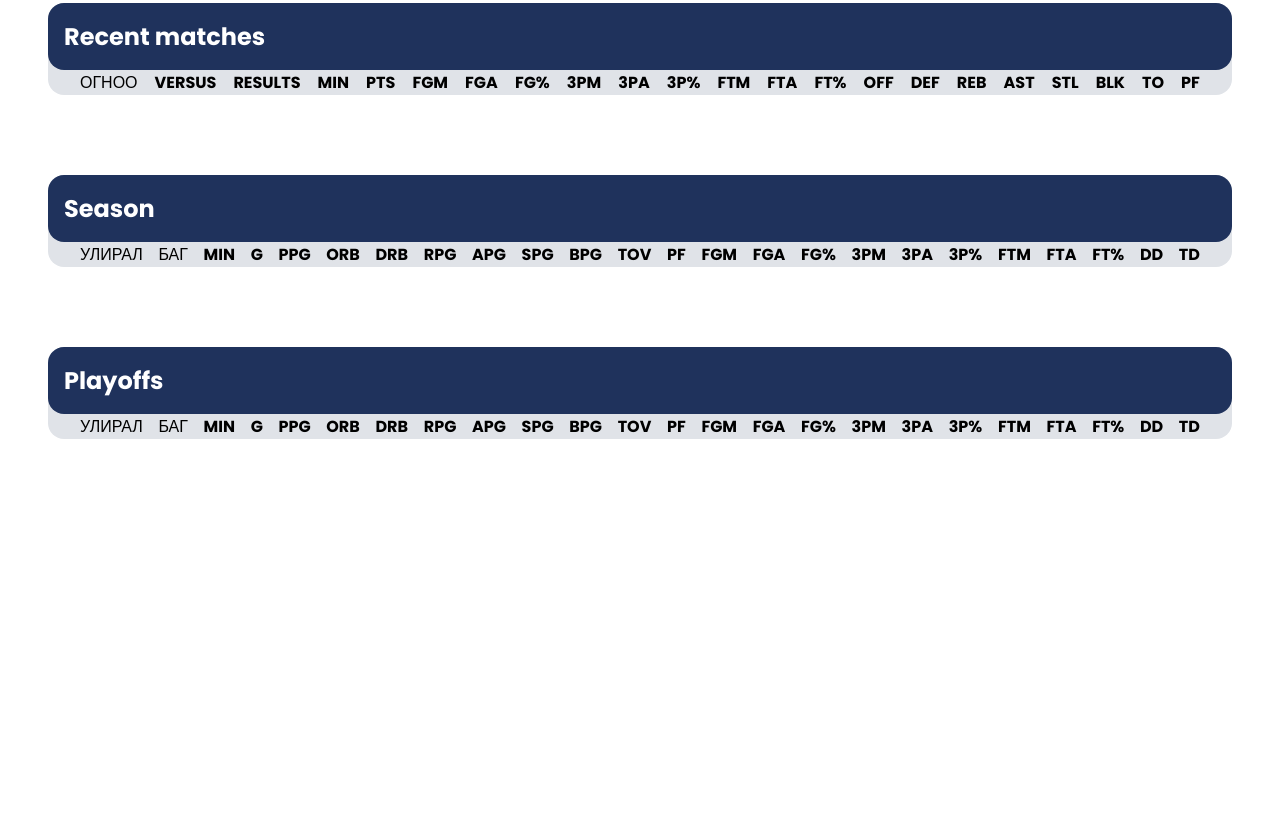
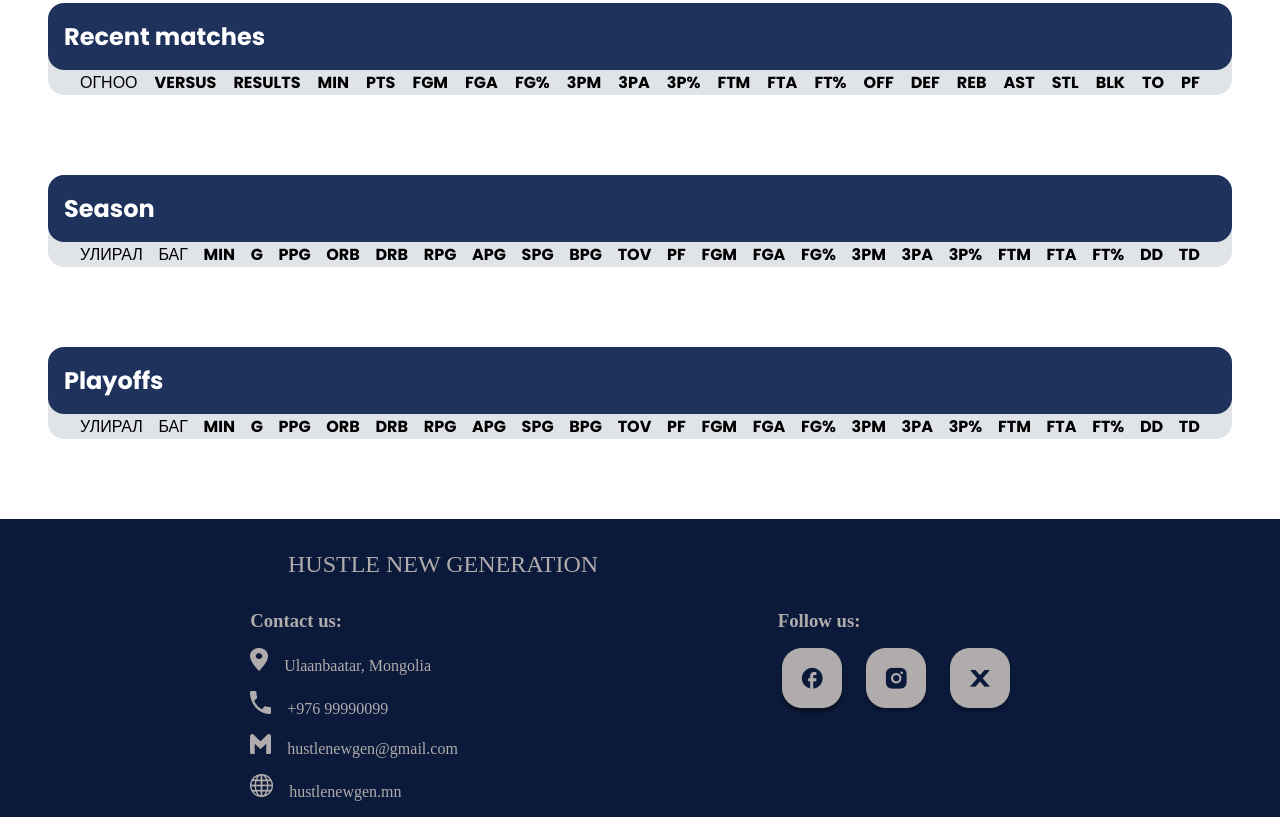
Before and after one commit to Burnintiladie/Hustlenewgen, a plain HTML site: page Player.html in a window 1280 px wide. Shown: the part 917-1734 px from the top of the page. Before the commit the page ends 1356 px from the top, so only its background shows below. Drawn offline with Linux system fonts and the light colour scheme.

Commit message:
footer nemsen ghde sonin haragdd bnaaaa

```diff
--- a/Player.html
+++ b/Player.html
@@ -413,5 +413,27 @@
         <p></p>
       </article>
     </section>
+    <footer>
+      <div class="title">HUSTLE NEW GENERATION</div>
+      <div class="main">
+        <article class="contact-us">
+          <h3>Contact us:</h3>
+          <ul>
+            <li><a href=""><img src="assets/location-icon.png" alt="location-icon"></a>Ulaanbaatar, Mongolia</li>
+            <li><a href=""><img src="assets/phone-icon.png" alt="phone-icon"></a>+976 99990099</li>
+            <li><a href=""><img src="assets/mail-icon.png" alt="mail logo"></a>hustlenewgen@gmail.com</li>
+            <li><a href=""><img src="assets/web-icon.png" alt="web logo"></a>hustlenewgen.mn</li>
+          </ul>
+        </article>
+        <article class="follow-us">
+          <h3>Follow us:</h3>
+          <ul>
+            <li><a href=""><img src="assets/fb-icon.png" alt="fb-icon"></li>
+            <li><a href=""><img src="assets/ig-icon.png" alt="ig-icon"></li>
+            <li><a href=""><img src="assets/twitter-icon.png" alt="twitter-icon"></li>
+          </ul>
+        </article>
+      </div>
+    </footer>
   </body>
 </html>
--- a/css/Player.css
+++ b/css/Player.css
@@ -190,3 +190,51 @@
     margin-right: 2rem;
   }
 }
+/*footer*/
+footer{
+  height: auto;
+  background-color: var(--main-bg-color);
+  margin-top: 5rem;
+  & .title{
+    color: var(--footer-color);
+    font-weight: 300;
+    font-size: 1.5rem;
+    margin-left: 18rem;
+    padding-top: 2rem;
+  }
+  & .main{
+    margin-top: 2rem;
+    display: flex;
+    justify-content: center;
+    color: var(--footer-color);
+    & .contact-us{
+      margin-right: 20rem;
+      & ul{
+        margin-top: 1rem;
+        & li{
+          list-style-type: none;
+          margin-bottom: 1rem;
+          align-items: center;
+        }
+        & img{
+          margin-right: 1rem;
+
+        }
+
+      }
+    }
+    & .follow-us{
+      & h3{
+
+      }
+      & ul{
+        display: flex;
+        & li{
+          margin-top: 1rem;
+          margin-right: 1rem;
+          list-style-type: none;
+        }
+      }
+    }
+  }
+}
--- a/css/root.css
+++ b/css/root.css
@@ -5,6 +5,7 @@
     --title-bg-color: #1F325C;
     --games-bg-color: #e0e3e8;
     --text-color: #5b5b5b;
+    --footer-color: #b0acac;
     --main-font: Arial, Helvetica, sans-serif;
     --font: 'Poppins', sans-serif;
 }
```
Also changed, not shown: Games.html (+0 -58 lines), assets/fb-icon.png (added), assets/ig-icon.png (added), assets/location-icon.png (added), assets/mail-icon.png (added), assets/phone-icon.png (added), assets/twitter-icon.png (added), assets/web-icon.png (added).
